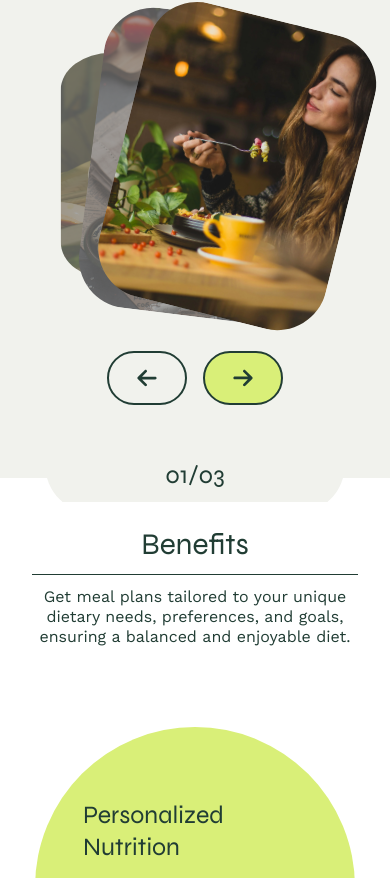
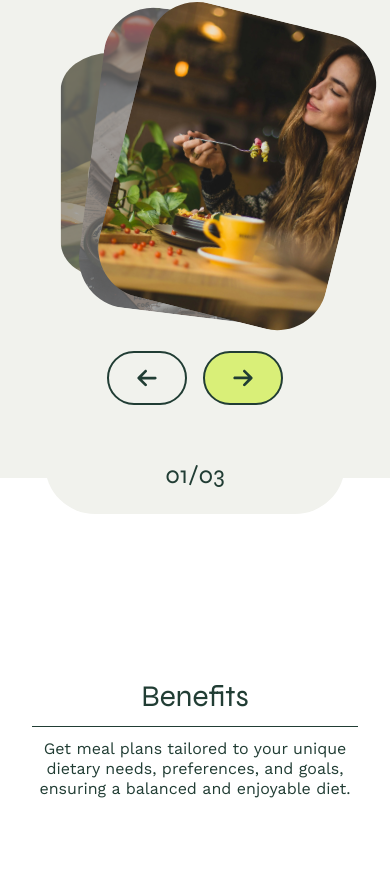
Before and after one commit to Adamson123/AIChefMate, a React (Vite) app: page / in a window 390 px wide. Shown: the part 3731-4609 px from the top of the page. Built offline with nearby package versions, Linux system fonts and the light colour scheme.

Commit message:
Update Navbar styles and adjust NotchedSection padding
Enhances the Navbar hover effect by changing the color to a more distinct shade.

Adjusts padding for NotchedSection components to improve layout on small and large devices for better responsiveness.

```diff
--- a/src/components/Navbar.tsx
+++ b/src/components/Navbar.tsx
@@ -26,7 +26,7 @@ const Navbar = () => {
             <li key={link.name}>
               <a
                 href={link.path}
-                className="hover:text-secondary-light-green transition-colors duration-300"
+                className="hover:text-secondary-green/60 transition-colors duration-300"
               >
                 {link.name}
               </a>
@@ -36,7 +36,7 @@ const Navbar = () => {
         {/* Right Section */}
         <div className="flex items-center gap-6 max-md:hidden">
           <a
-            className="hover:text-secondary-light-green transition-colors duration-300"
+            className="hover:text-secondary-green/60 transition-colors duration-300"
             href="#"
           >
             Log In
--- a/src/components/howitworks/HowItWorks.tsx
+++ b/src/components/howitworks/HowItWorks.tsx
@@ -182,15 +182,17 @@ Have two NotchedSection components to handle different notch positions for respo
 const HowItWorks = () => {
   return (
     <>
+      {/* Small devices */}
       <NotchedSection
-        sectionClassName="overflow-hidden pb-6 lg:pb-[70px]"
+        sectionClassName="pb-20"
         notchPos="bc"
         className="pt-17 lg:hidden"
       >
         <HowItWorksElements />
       </NotchedSection>
+      {/* Big Devices  */}
       <NotchedSection
-        sectionClassName="overflow-hidden pb-6 lg:pb-[70px]"
+        sectionClassName="!pb-[120px]"
         notchPos="bl"
         className="pt-17 max-lg:hidden"
       >
```
